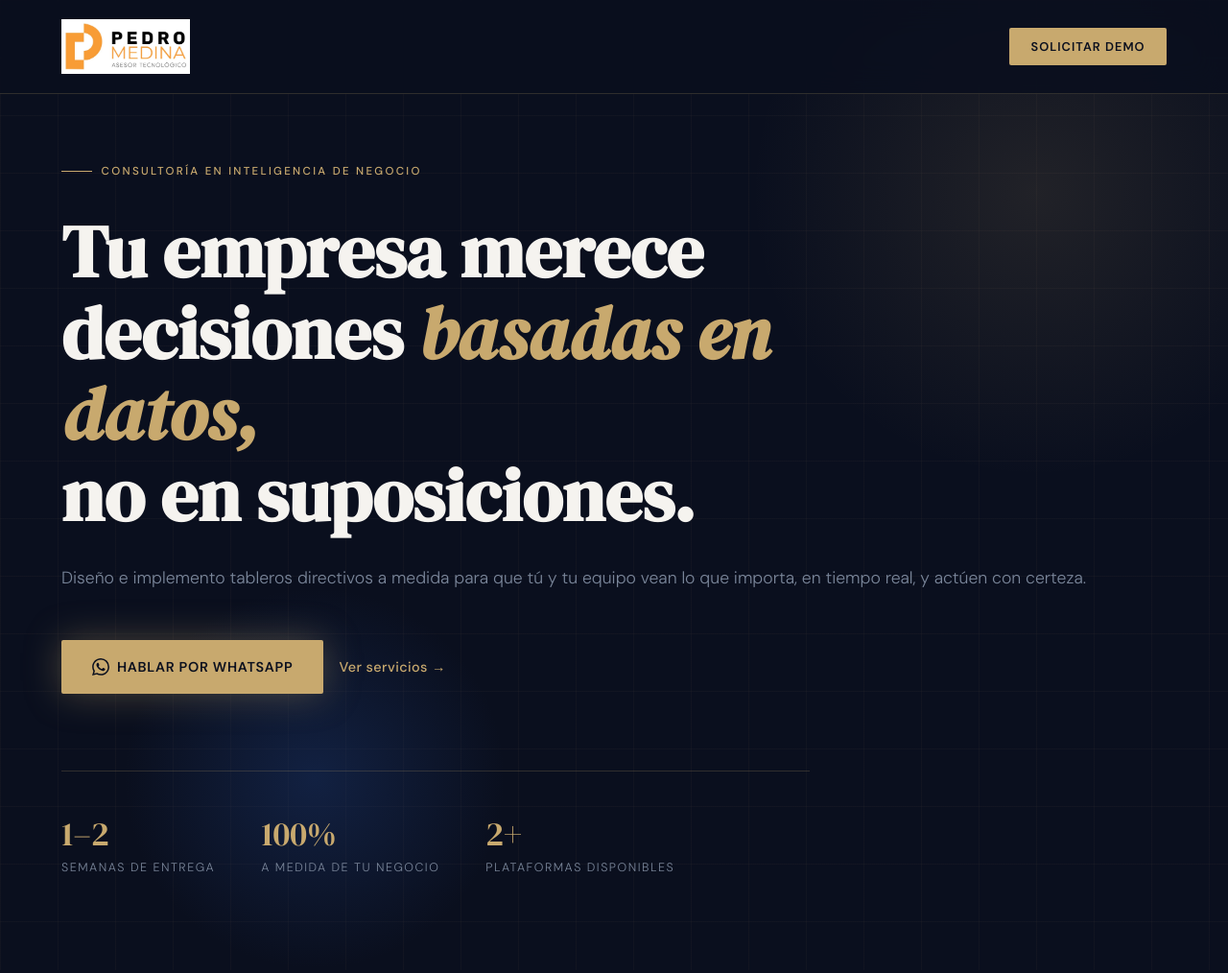
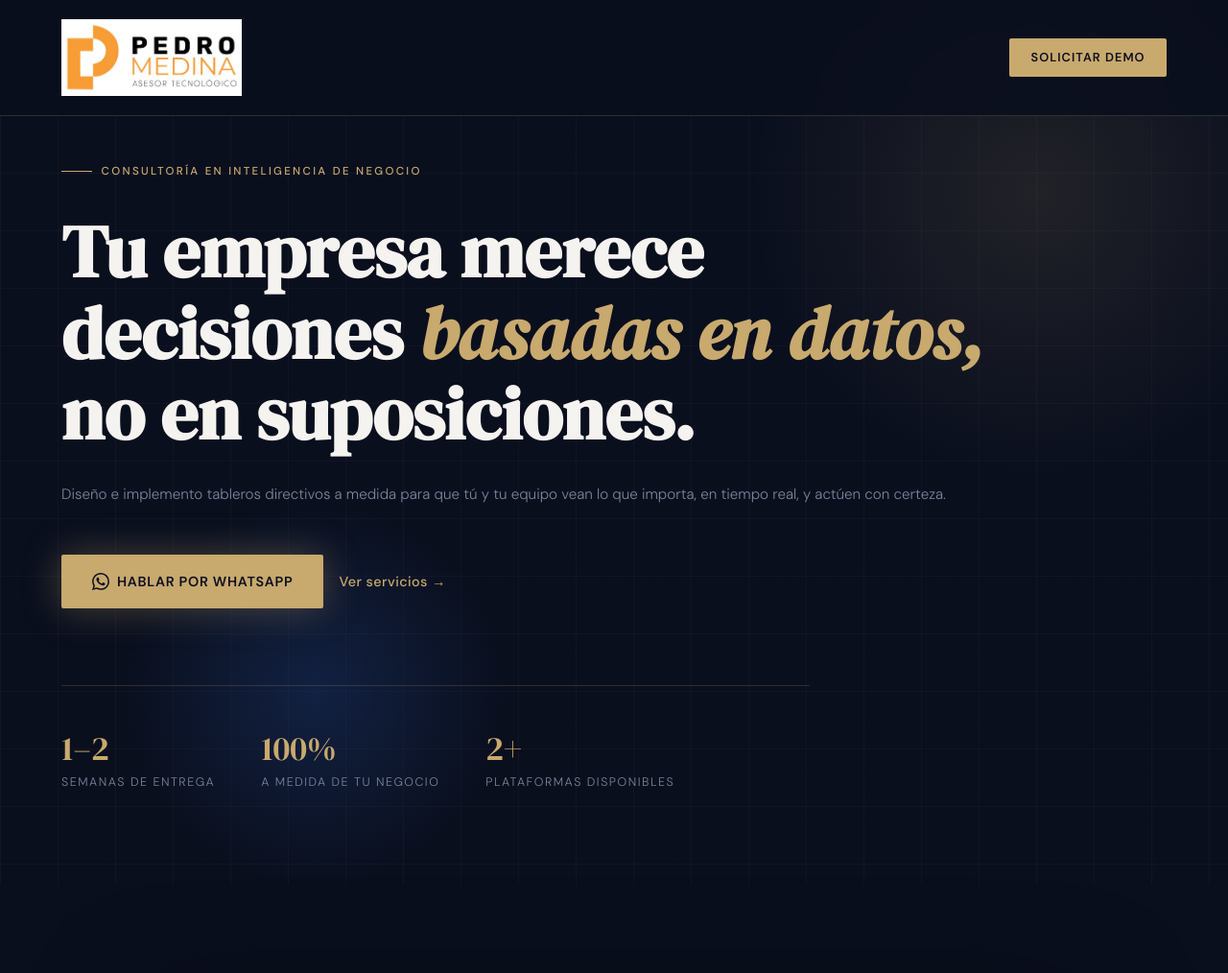
Before and after one commit to pedroivanmedina/dashboard, a plain HTML site: page index.html in a window 1280 px wide. Shown: the top 1014 px of the page at 96% size. Drawn offline with Linux system fonts and the light colour scheme.

Commit message:
Update index.html

```diff
--- a/index.html
+++ b/index.html
@@ -44,7 +44,7 @@
     background: rgba(10,15,30,0.85);
   }
   .nav-logo img {
-    height: 57px;
+    height: 80px;
     width: auto;
     display: block;
     object-fit: contain;
@@ -427,8 +427,8 @@
   <div class="hero-glow-2"></div>
   <div class="hero-content">
     <p class="hero-eyebrow">Consultoría en Inteligencia de Negocio</p>
-    <h1>Tu empresa merece<br>decisiones <em>basadas en datos,</em><br>no en suposiciones.</h1>
-    <p class="hero-sub" style="max-width:900px;white-space:nowrap;">Diseño e implemento tableros directivos a medida para que tú y tu equipo vean lo que importa, en tiempo real, y actúen con certeza.</p>
+    <h1>Tu empresa merece<br><span style="white-space:nowrap;">decisiones <em>basadas en datos,</em></span><br>no en suposiciones.</h1>
+    <p class="hero-sub" style="max-width:none;white-space:nowrap;font-size:0.95rem;">Diseño e implemento tableros directivos a medida para que tú y tu equipo vean lo que importa, en tiempo real, y actúen con certeza.</p>
     <div class="hero-actions">
       <a class="btn-primary" href="https://wa.me/526673900992?text=Hola%20Pedro%2C%20me%20interesa%20un%20dashboard%20para%20mi%20empresa" target="_blank">
         <svg xmlns="http://www.w3.org/2000/svg" width="18" height="18" viewBox="0 0 24 24" fill="#0a0f1e"><path d="M17.472 14.382c-.297-.149-1.758-.867-2.03-.967-.273-.099-.471-.148-.67.15-.197.297-.767.966-.94 1.164-.173.199-.347.223-.644.075-.297-.15-1.255-.463-2.39-1.475-.883-.788-1.48-1.761-1.653-2.059-.173-.297-.018-.458.13-.606.134-.133.298-.347.446-.52.149-.174.198-.298.298-.497.099-.198.05-.371-.025-.52-.075-.149-.669-1.612-.916-2.207-.242-.579-.487-.5-.669-.51-.173-.008-.371-.01-.57-.01-.198 0-.52.074-.792.372-.272.297-1.04 1.016-1.04 2.479 0 1.462 1.065 2.875 1.213 3.074.149.198 2.096 3.2 5.077 4.487.709.306 1.262.489 1.694.625.712.227 1.36.195 1.871.118.571-.085 1.758-.719 2.006-1.413.248-.694.248-1.289.173-1.413-.074-.124-.272-.198-.57-.347m-5.421 7.403h-.004a9.87 9.87 0 01-5.031-1.378l-.361-.214-3.741.982.998-3.648-.235-.374a9.86 9.86 0 01-1.51-5.26c.001-5.45 4.436-9.884 9.888-9.884 2.64 0 5.122 1.03 6.988 2.898a9.825 9.825 0 012.893 6.994c-.003 5.45-4.437 9.884-9.885 9.884m8.413-18.297A11.815 11.815 0 0012.05 0C5.495 0 .16 5.335.157 11.892c0 2.096.547 4.142 1.588 5.945L.057 24l6.305-1.654a11.882 11.882 0 005.683 1.448h.005c6.554 0 11.89-5.335 11.893-11.893a11.821 11.821 0 00-3.48-8.413z"/></svg>
```
